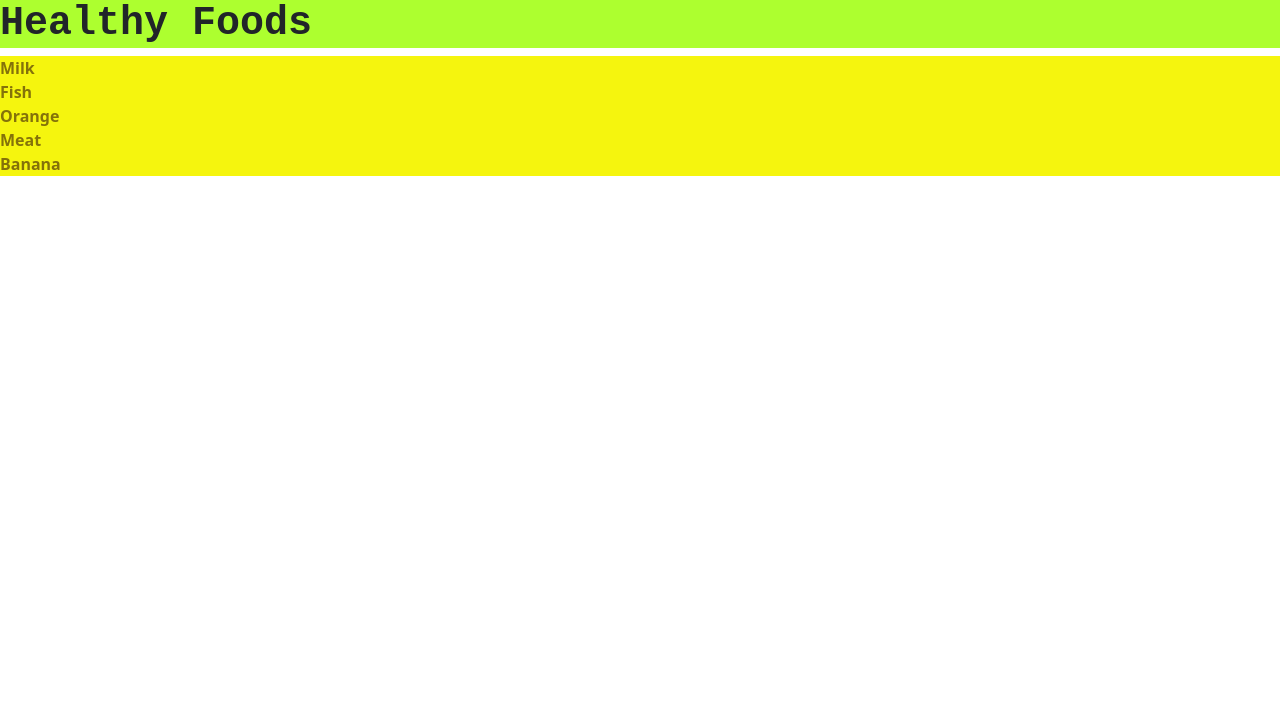
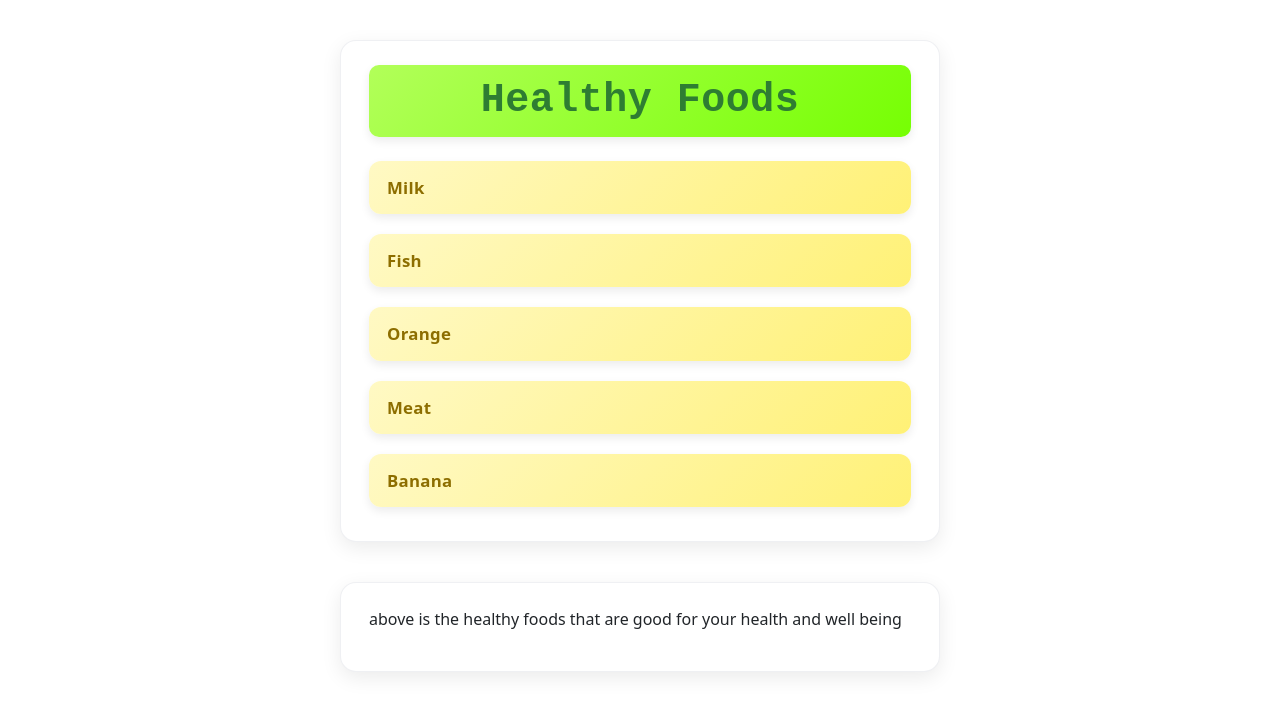
Before and after one commit to SharafAi/first-react-app-CC, a React (Vite) app in the folder 18 fragments/learning-fragments/: page / in a window 1280 px wide. Shown: the top 712 px of the page. Built offline with nearby package versions, Linux system fonts and the light colour scheme.

Commit message:
passing children to a container component

```diff
--- a/18 fragments/learning-fragments/src/App.css
+++ b/18 fragments/learning-fragments/src/App.css
@@ -1,10 +1,21 @@
 
 
+.Item-Heading {
+  font-weight: 900;
+  font-family: 'Courier New', Courier, monospace;
+  background: linear-gradient(135deg, #b2ff59, #76ff03);
+  color: #2e7d32;
+  padding: 12px 16px;
+  border-radius: 10px;
+  box-shadow: 0 4px 10px rgba(0, 0, 0, 0.08);
+  text-align: center;
+  letter-spacing: 0.5px;
+  margin-bottom: 14px;
+  transition: all 0.3s ease;
+}
 
-
-.Item-Heading{
-  font-weight: 900;
-  font-family:'Courier New', Courier, monospace;
-  background-color:greenyellow;
-
+.Item-Heading:hover {
+  transform: translateY(-2px);
+  background: linear-gradient(135deg, #ccff90, #b2ff59);
+  box-shadow: 0 6px 14px rgba(0, 0, 0, 0.12);
 }
--- a/18 fragments/learning-fragments/src/App.jsx
+++ b/18 fragments/learning-fragments/src/App.jsx
@@ -1,16 +1,26 @@
 import FoodItems from "./components/FoodItems";
-import "bootstrap/dist/css/bootstrap.min.css";
 import ErrorMsg from "./components/ErrorMsg";
 import "./App.css";
+import "bootstrap/dist/css/bootstrap.min.css";
+import Container from "./components/Container";
 
 function App() {
   let foodList = ["Milk", "Fish", "Orange", "Meat", "Banana"];
 
   return (
     <>
-      <h1 className="Item-Heading">Healthy Foods</h1>
-      <ErrorMsg items={foodList} />
-      <FoodItems items={foodList} />
+      <Container>
+        <h1 className="Item-Heading">Healthy Foods</h1>
+        <ErrorMsg items={foodList} />
+        <FoodItems items={foodList} />
+      </Container>
+
+      <Container>
+        <p>
+          above is the healthy foods that are good for your health and well
+          being
+        </p>
+      </Container>
     </>
   );
 }
--- /dev/null
+++ b/18 fragments/learning-fragments/src/components/Container.jsx
@@ -0,0 +1,7 @@
+import styles from './Container.module.css';
+
+const Container = (props) => {
+  return <div className={styles.container}>{props.children}</div>;
+};
+
+export default Container;
--- /dev/null
+++ b/18 fragments/learning-fragments/src/components/Container.module.css
@@ -0,0 +1,16 @@
+.container {
+  max-width: 600px;                              /* centered and responsive width */
+  margin: 40px auto;                             /* center horizontally with top/bottom space */
+  padding: 24px 28px;                            /* comfortable inner spacing */
+  background: #ffffff;                           /* clean white background */
+  border-radius: 16px;                           /* soft rounded corners */
+  box-shadow: 0 6px 20px rgba(0, 0, 0, 0.08);    /* soft, natural shadow */
+  border: 1px solid rgba(229, 231, 235, 0.6);    /* subtle border */
+  transition: all 0.3s ease;                     /* smooth hover transitions */
+}
+
+/* Light hover for focus or interaction feedback */
+.container:hover {
+  transform: translateY(-2px);
+  box-shadow: 0 10px 25px rgba(0, 0, 0, 0.1);
+}
--- a/18 fragments/learning-fragments/src/components/Item.module.css
+++ b/18 fragments/learning-fragments/src/components/Item.module.css
@@ -1,12 +1,39 @@
-
-.Bg-Item{
-  background-color: rgb(245, 245, 14);
+.Bg-Item {
+  background: linear-gradient(135deg, #fff9c4, #fff176);
+  border-radius: 12px;
+  box-shadow: 0 4px 10px rgba(0, 0, 0, 0.08);
+  padding: 14px 18px;
+  margin: 10px 0;
+  display: flex;
+  align-items: center;
+  justify-content: space-between;
+  transition: all 0.3s ease;
+  cursor: pointer;
 }
 
+.Bg-Item:hover {
+  transform: translateY(-2px);
+  box-shadow: 0 6px 14px rgba(0, 0, 0, 0.1);
+  background: linear-gradient(135deg, #fff59d, #fff176);
+}
 
+.Item-span {
+  font-weight: 600;
+  color: #8d6e00;
+  font-size: 1.05rem;
+  letter-spacing: 0.3px;
+}
 
+.Bg-Item button {
+  background: #fdd835;
+  border: none;
+  padding: 8px 12px;
+  border-radius: 8px;
+  font-weight: 600;
+  cursor: pointer;
+  transition: background 0.3s ease;
+}
 
-.Item-span{
-  font-weight: 600;
-  color: rgb(132, 114, 10);
+.Bg-Item button:hover {
+  background: #fbc02d;
 }
```
Also changed, not shown: 18 fragments/learning-fragments/src/components/Item.jsx (+6 -2 lines).
